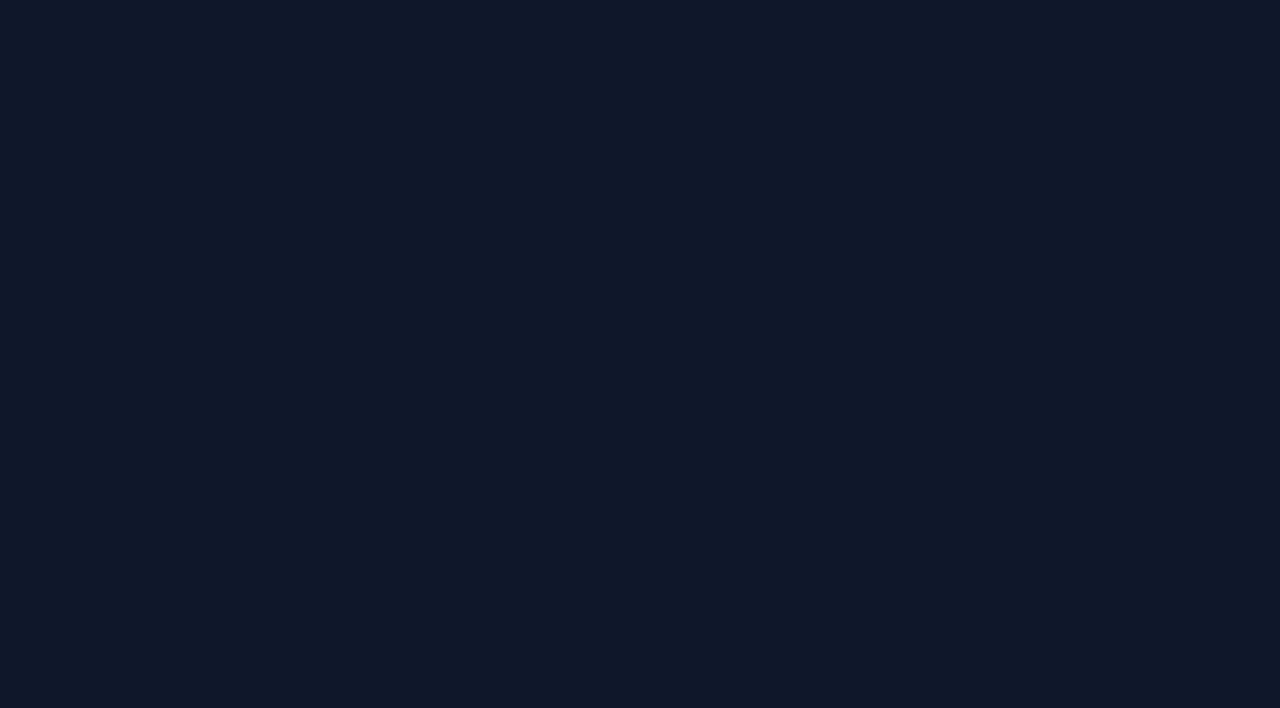
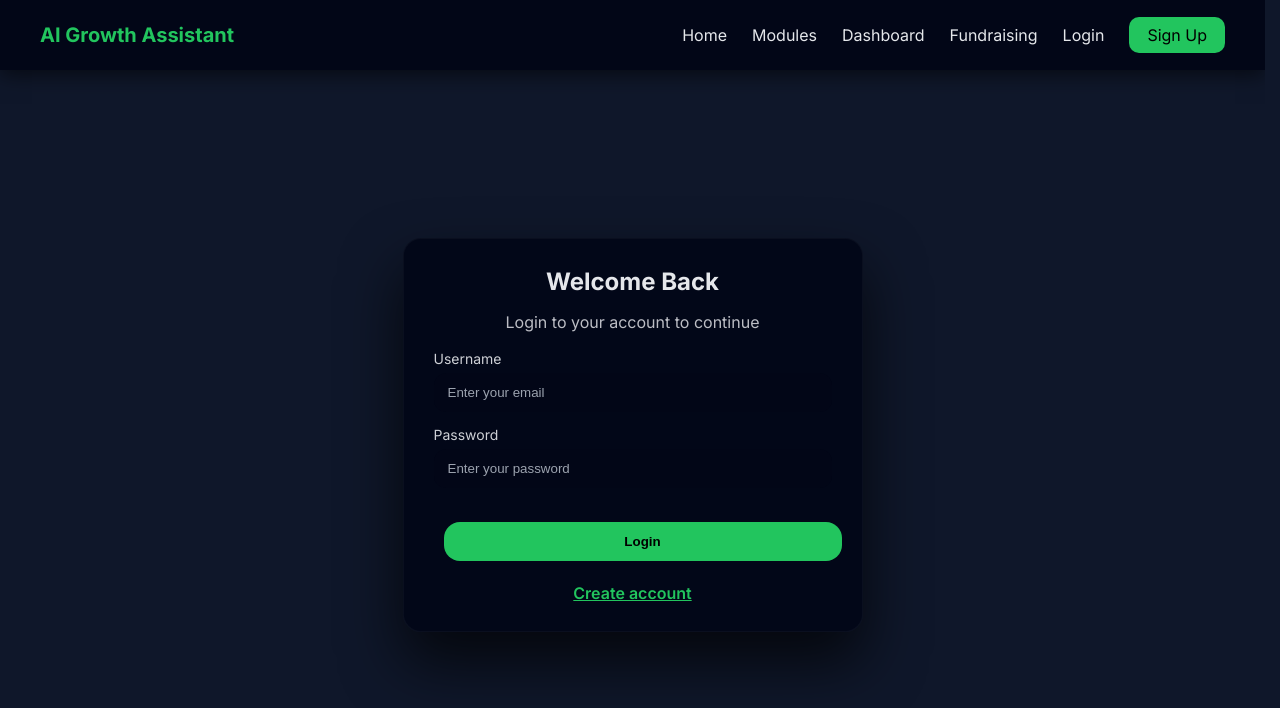
Before and after one commit to karthik55277/Ctrl-C-V_E103A, a React (Vite) app in the folder frontend/: page /login in a window 1280 px wide. Before the commit this address had no page. Shown: the top 708 px of the page. Built offline with nearby package versions, Linux system fonts and the light colour scheme.

Commit message:
My local work before syncing with main

```diff
--- a/frontend/src/App.jsx
+++ b/frontend/src/App.jsx
@@ -3,6 +3,8 @@ import { BrowserRouter as Router, Routes, Route } from 'react-router-dom'
 import Home from './pages/Home'
 import Dashboard from './pages/Dashboard'
 import Onboarding from './pages/Onboarding'
+import Login from './pages/Login'
+import Signup from './pages/Signup'
 import Growth from './pages/Growth'
 import Content from './pages/Content'
 import Engagement from './pages/Engagement'
@@ -16,6 +18,8 @@ function App() {
         <Route path="/" element={<Home />} />
         <Route path="/dashboard" element={<Dashboard />} />
         <Route path="/onboarding" element={<Onboarding />} />
+        <Route path="/login" element={<Login />} />
+        <Route path="/signup" element={<Signup />} />
         <Route path="/growth" element={<Growth />} />
         <Route path="/content" element={<Content />} />
         <Route path="/engagement" element={<Engagement />} />
--- a/frontend/src/components/Navbar.jsx
+++ b/frontend/src/components/Navbar.jsx
@@ -13,7 +13,8 @@ const Navbar = () => {
         <li><a href="#modules">Modules</a></li>
         <li><Link to="/dashboard">Dashboard</Link></li>
         <li><a href="#fundraising">Fundraising</a></li>
-        <li><Link to="/onboarding" className="btn-nav">Get Started</Link></li>
+        <li><Link to="/login">Login</Link></li>
+        <li><Link to="/signup" className="btn-nav">Sign Up</Link></li>
       </ul>
     </nav>
   )
--- /dev/null
+++ b/frontend/src/pages/Login.jsx
@@ -0,0 +1,52 @@
+import React, { useState } from 'react'
+import { useNavigate, Link } from 'react-router-dom'
+import Navbar from '../components/Navbar'
+
+const Login = () => {
+  const navigate = useNavigate()
+  const [email, setEmail] = useState('')
+  const [password, setPassword] = useState('')
+
+  const handleSubmit = (e) => {
+    e.preventDefault()
+    if (!email || !password) return alert('Please enter email and password')
+    // TODO: integrate real auth
+    navigate('/dashboard')
+  }
+
+  return (
+    <>
+      <Navbar />
+      <div className="auth-page">
+        <div className="auth-wrapper">
+          <div className="auth-card fade-in">
+            <h2>Welcome Back</h2>
+            <p className="auth-sub">Login to your account to continue</p>
+
+            <form onSubmit={handleSubmit} className="auth-form">
+              <div className="form-group">
+                <label>Username</label>
+                <input className="auth-input" type="email" value={email} onChange={e => setEmail(e.target.value)} placeholder="Enter your email" />
+              </div>
+
+              <div className="form-group">
+                <label>Password</label>
+                <input className="auth-input" type="password" value={password} onChange={e => setPassword(e.target.value)} placeholder="Enter your password" />
+              </div>
+
+              <div className="auth-actions">
+                <button type="submit" className="btn primary" style={{width:'100%'}}>Login</button>
+              </div>
+
+              <div className="auth-footer">
+                <Link to="/signup" style={{color:'#22c55e',fontWeight:600}}>Create account</Link>
+              </div>
+            </form>
+          </div>
+        </div>
+      </div>
+    </>
+  )
+}
+
+export default Login
--- /dev/null
+++ b/frontend/src/pages/Signup.jsx
@@ -0,0 +1,59 @@
+import React, { useState } from 'react'
+import { useNavigate, Link } from 'react-router-dom'
+import Navbar from '../components/Navbar'
+
+const Signup = () => {
+  const navigate = useNavigate()
+  const [name, setName] = useState('')
+  const [email, setEmail] = useState('')
+  const [password, setPassword] = useState('')
+
+  const handleSubmit = (e) => {
+    e.preventDefault()
+    if (!name || !email || !password) return alert('Please fill all fields')
+    // TODO: call backend signup endpoint
+    // on success proceed to onboarding
+    navigate('/onboarding')
+  }
+
+  return (
+    <>
+      <Navbar />
+      <div className="auth-page">
+        <div className="auth-wrapper">
+          <div className="auth-card fade-in">
+            <h2>Create account</h2>
+            <p className="auth-sub">Sign up to get started with your business onboarding.</p>
+
+            <form onSubmit={handleSubmit} className="auth-form">
+              <div className="form-group">
+                <label>Name</label>
+                <input className="auth-input" value={name} onChange={e => setName(e.target.value)} placeholder="Your full name" />
+              </div>
+
+              <div className="form-group">
+                <label>Email</label>
+                <input className="auth-input" type="email" value={email} onChange={e => setEmail(e.target.value)} placeholder="you@business.com" />
+              </div>
+
+              <div className="form-group">
+                <label>Password</label>
+                <input className="auth-input" type="password" value={password} onChange={e => setPassword(e.target.value)} placeholder="Create a password" />
+              </div>
+
+              <div className="auth-actions">
+                <button type="submit" className="btn primary" style={{width:'100%'}}>Create account & Get Started</button>
+              </div>
+
+              <div className="auth-footer">
+                <Link to="/login" style={{color:'#22c55e',fontWeight:600}}>Already have an account? Login</Link>
+              </div>
+            </form>
+          </div>
+        </div>
+      </div>
+    </>
+  )
+}
+
+export default Signup
--- a/frontend/style.css
+++ b/frontend/style.css
@@ -197,6 +197,67 @@ body {
   }
 }
 
+/* AUTH (Login / Signup) */
+.auth-page {
+  height: calc(100vh - 70px);
+  display: flex;
+  align-items: center;
+  justify-content: center;
+  padding: 40px;
+}
+
+.auth-wrapper {
+  width: 100%;
+  max-width: 460px;
+  display: flex;
+  align-items: center;
+  justify-content: center;
+}
+
+.auth-card {
+  width: 100%;
+  background: rgba(2, 6, 23, 0.9);
+  border-radius: 18px;
+  padding: 28px 30px;
+  box-shadow: 0 30px 60px rgba(0, 0, 0, 0.7);
+  border: 1px solid rgba(255,255,255,0.03);
+}
+
+.auth-card h2 {
+  margin: 0 0 6px;
+  text-align: center;
+}
+
+.auth-sub {
+  text-align: center;
+  color: rgba(229,231,235,0.82);
+  margin-bottom: 18px;
+}
+
+.auth-form .form-group {
+  margin-bottom: 14px;
+}
+
+.auth-input {
+  padding: 12px 14px;
+  border-radius: 12px;
+  background: #020617;
+  border: none;
+  color: inherit;
+  width: 100%;
+}
+
+.auth-actions {
+  text-align: center;
+  margin-top: 10px;
+}
+
+.auth-footer {
+  text-align: center;
+  margin-top: 12px;
+  color: rgba(229,231,235,0.78);
+}
+
 * {
   box-sizing: border-box;
 }
```
Also changed, not shown: 2 other files (tests, documents, lock files or other folders).
